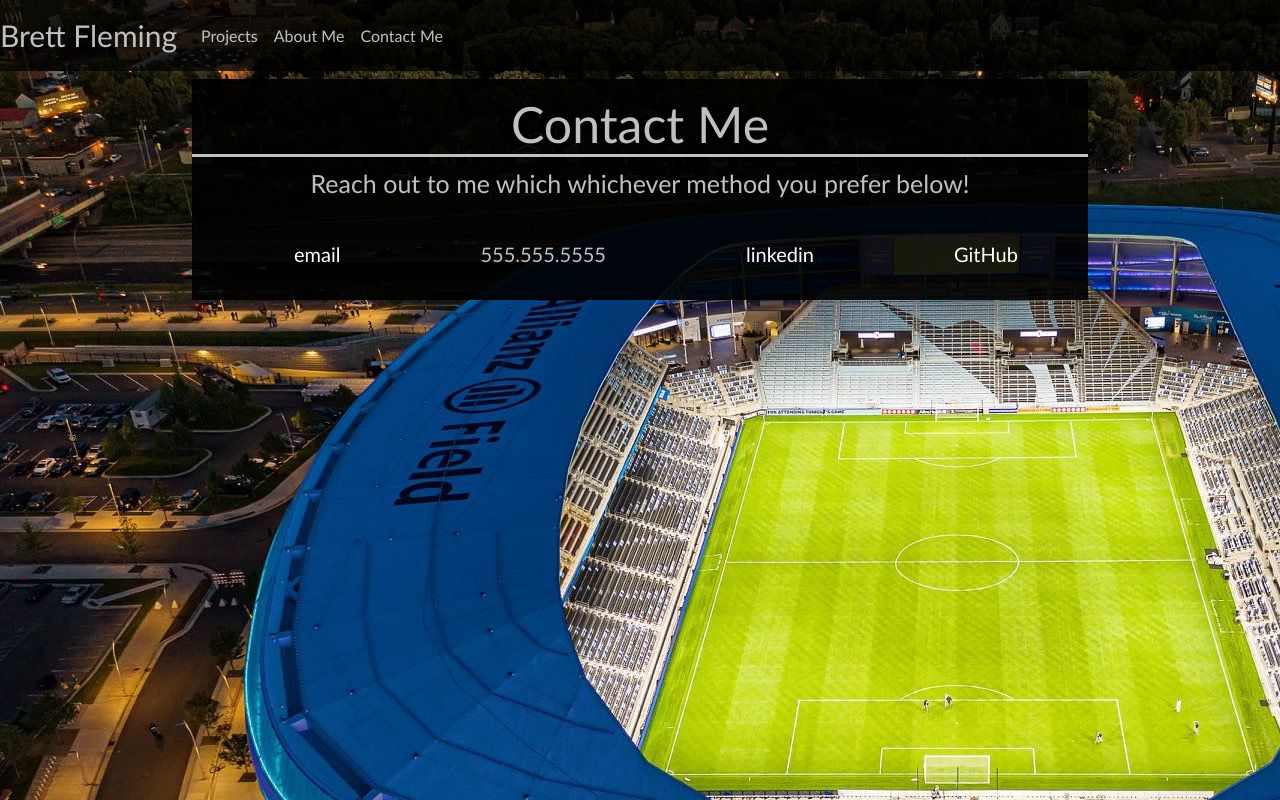
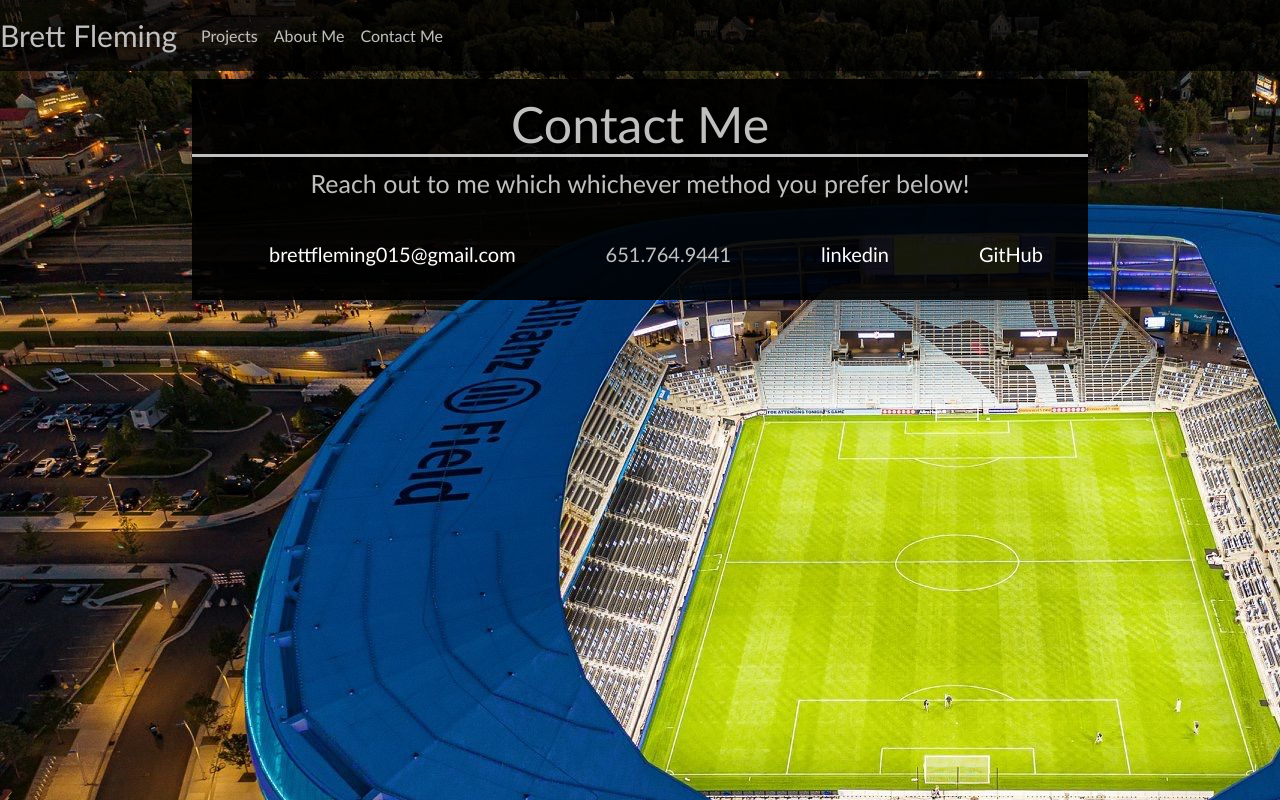
Before and after one commit to brettfleming/react-portfolio, a React (Create React App) app: page /#/contact in a window 1280 px wide. Built offline with nearby package versions, Linux system fonts and the light colour scheme.

Commit message:
fixed the last things hopefully

```diff
--- a/src/pages/Contact.js
+++ b/src/pages/Contact.js
@@ -8,8 +8,8 @@ function Contact() {
             <div>
                 <p className='contact-me-p'>Reach out to me which whichever method you prefer below!</p>
                     <ul className='contact-me-list d-flex justify-content-around'>
-                        <li><a href="mailto:brett2133424235324@gmail.com" target='_blank'>email</a></li>
-                        <li>555.555.5555</li>
+                        <li><a href="mailto:brettfleming015@gmail.com" target='_blank'>brettfleming015@gmail.com</a></li>
+                        <li>651.764.9441</li>
                         <li><a href="https://linkedin.com/in/brettfleming15" target='_blank'>linkedin</a></li>
                         <li><a href="https://github.com/brettfleming" target='_blank'>GitHub</a></li>
                     </ul>
--- a/src/pages/Home.js
+++ b/src/pages/Home.js
@@ -8,7 +8,7 @@ function Home() {
             <p className="lead">Full Stack Developer, based out of Minnesota, and Im ready to bring my creative ideas to life!  </p>
             <hr className="my-4"></hr>
             <p className="lead">
-                <a className="btn btn-primary btn-lg" href="/about" role="button">Learn more about me</a>
+                <a className="btn btn-primary btn-lg" href="/#/about" role="button">Learn more about me</a>
             </p>
         </motion.div>
     )
```
